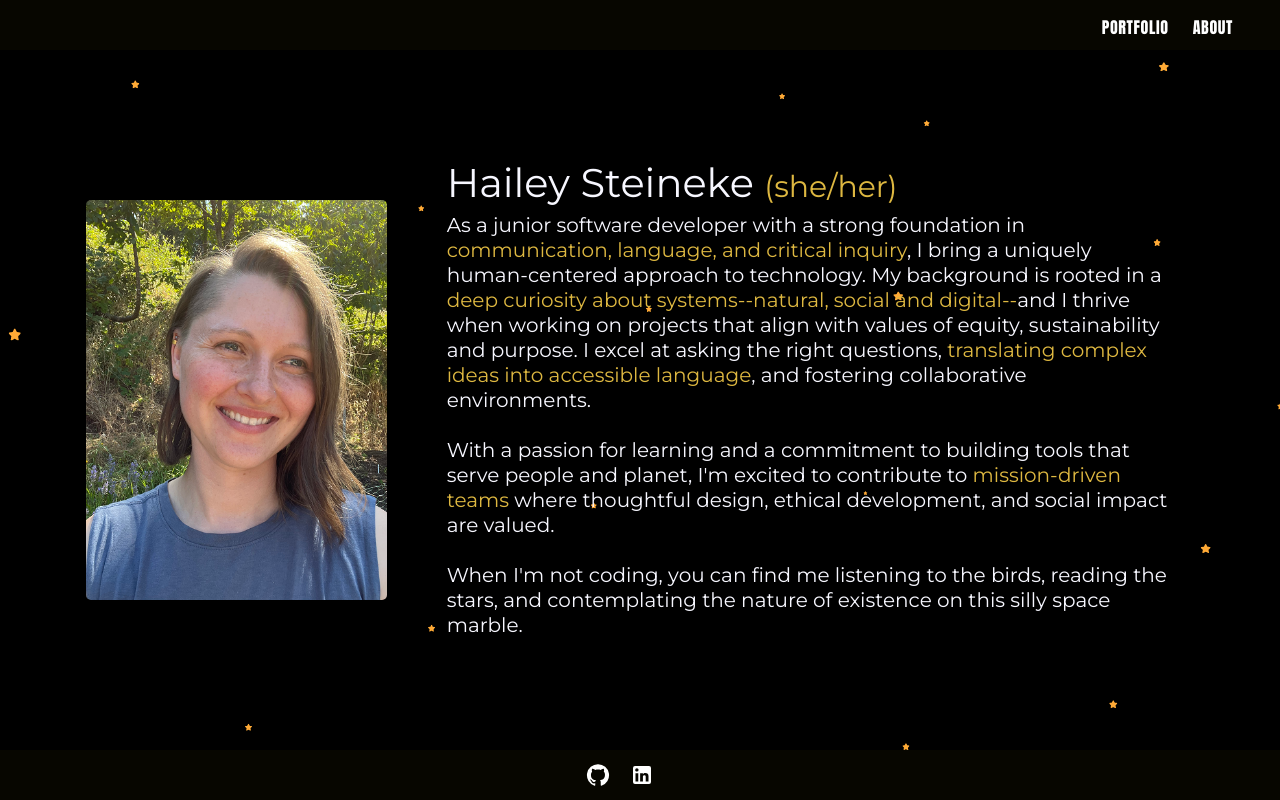
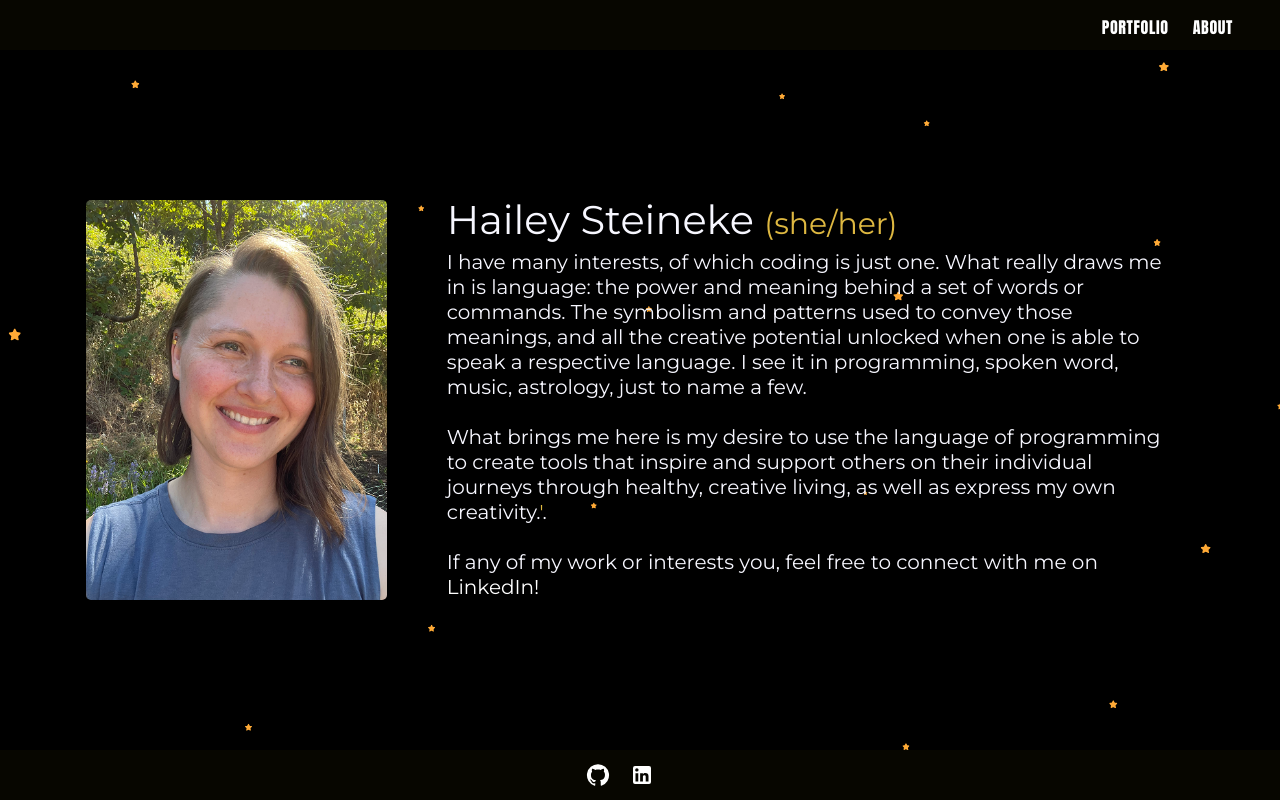
Before and after one commit to hdsteineke/portfolio-site, a React app: page / in a window 1280 px wide. Built offline with nearby package versions, Linux system fonts and the light colour scheme.

Commit message:
updated About Me

```diff
--- a/src/components/About/About.jsx
+++ b/src/components/About/About.jsx
@@ -3,7 +3,11 @@
 
 import styles from './About.css';
 
+
+
 export default function About() {
+
+
   return (
     <div className={styles.AboutContainer}>
       <section className={styles.ImageContainer}>
@@ -11,11 +15,15 @@ export default function About() {
       </section>
       <section className={styles.About}>
         <h1>Hailey Steineke <span className={styles.Pronouns}>(she/her)</span></h1>
-        <p>As a junior software developer with a strong foundation in <span className={styles.Highlight}>communication, language, and critical inquiry</span>, I bring a uniquely human-centered approach to technology. My background is rooted in a <span className={styles.Highlight}>deep curiosity about systems--natural, social and digital--</span>and I thrive when working on projects that align with values of equity, sustainability and purpose. I excel at asking the right questions, <span className={styles.Highlight}>translating complex ideas into accessible language</span>, and fostering collaborative environments.<br /><br />
+        <p>I have many interests, of which coding is just one. What really draws me in is language: the power and meaning behind a set of words or commands. The symbolism and patterns used to convey those meanings, and all the creative potential unlocked when one is able to speak a respective language. I see it in programming, spoken word, music, astrology, just to name a few.
+          <br></br>
+          <br></br>
 
-        With a passion for learning and a commitment to building tools that serve people and planet, I&apos;m excited to contribute to <span className={styles.Highlight}>mission-driven teams</span> where thoughtful design, ethical development, and social impact are valued.<br /><br />
+        What brings me here is my desire to use the language of programming to create tools that inspire and support others on their individual journeys through healthy, creative living, as well as express my own creativity.<span className={styles.Highlight}>&apos;</span>.
+          <br></br>
+          <br></br>
 
-        When I&apos;m not coding, you can find me listening to the birds, reading the stars, and contemplating the nature of existence on this silly space marble.
+        If any of my work or interests you, feel free to connect with me on <span className={styles.Highlight}><a href="https://www.linkedin.com/in/haileysteineke/">LinkedIn!</a></span>
         </p>
       </section>
 
```
